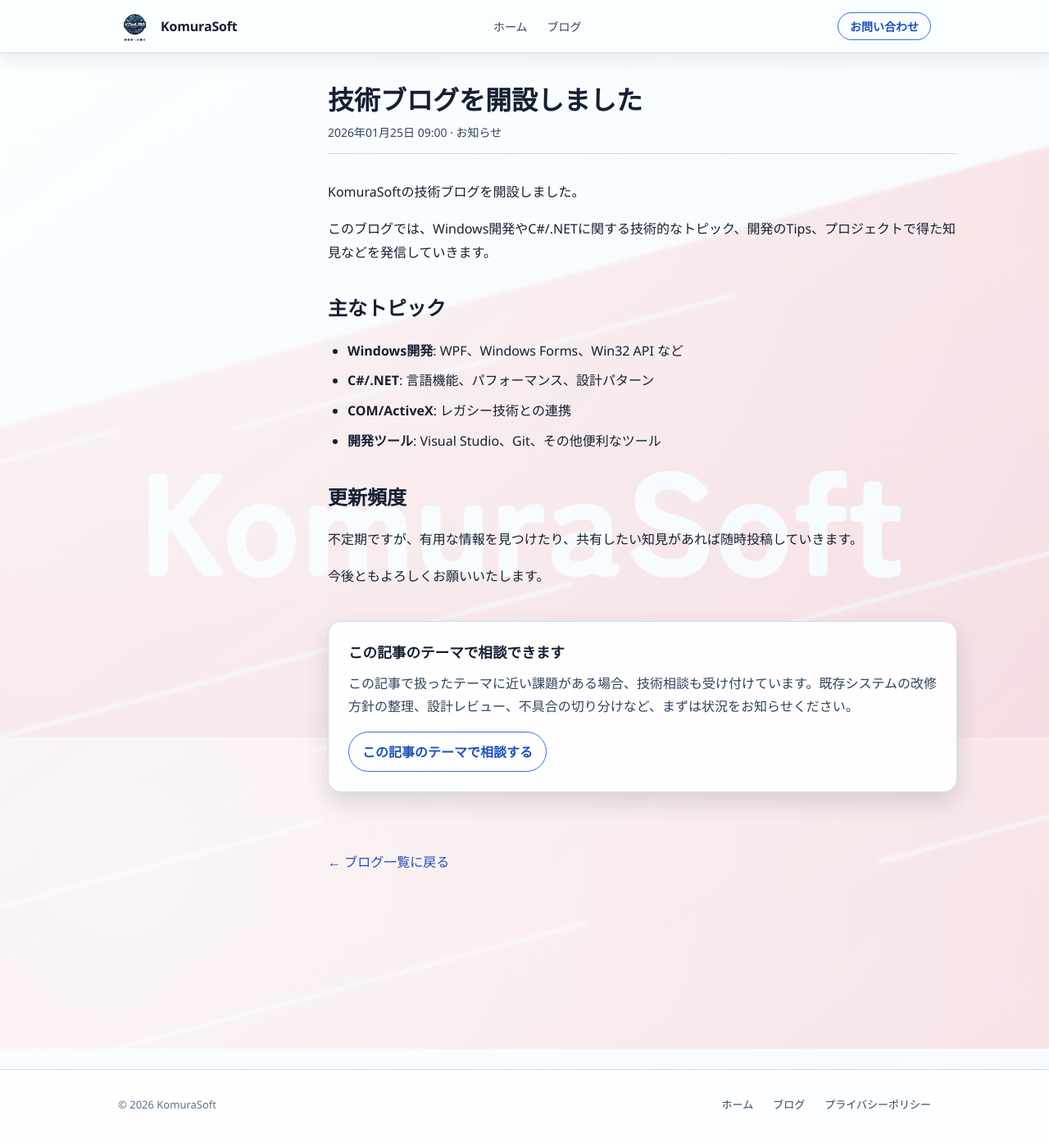
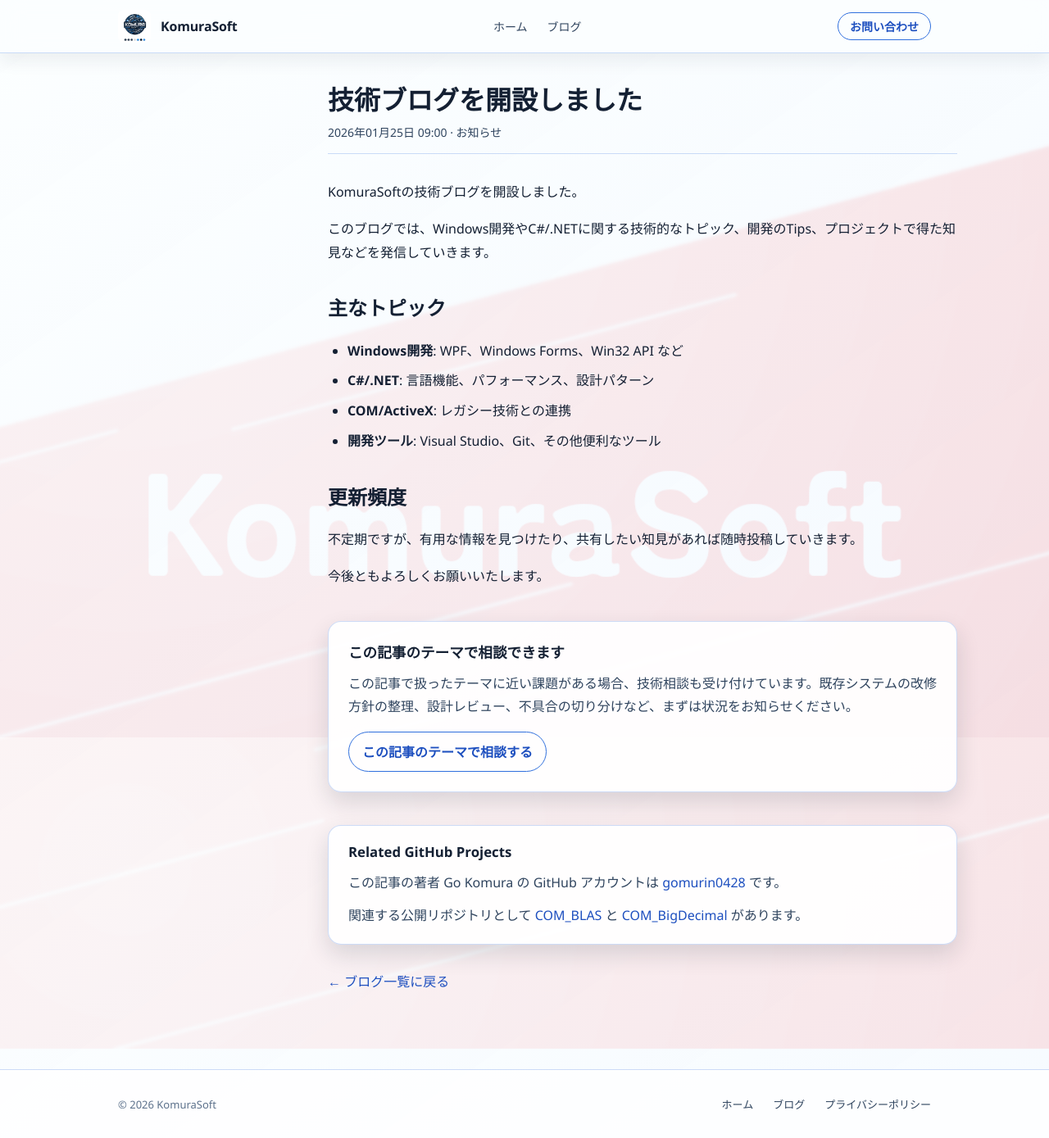
Before and after one commit to gomurin0428/KomuraSoftWeb, a Jekyll site: the page built from _posts/2026-01-25-000-hello-world.md, in a window 1280 px wide and 1389 px high. Shown: the whole window at 82% size. Built offline with Jekyll 4.4.1, drawn with Linux system fonts in a browser that asks for light colours.

Commit message:
Fix post GitHub links panel

```diff
--- a/_layouts/post.html
+++ b/_layouts/post.html
@@ -261,6 +261,35 @@
       background: var(--color-surface-elevated);
       box-shadow: var(--shadow-sm);
     }
+    .article-github-links {
+      margin: 2.5rem 0 0 0;
+      padding: 1.25rem 1.5rem;
+      border: 1px solid var(--color-border);
+      border-radius: var(--radius-md);
+      background: var(--color-surface-elevated);
+      box-shadow: var(--shadow-sm);
+    }
+    .article-github-links-title {
+      margin: 0 0 0.75rem 0;
+      font-size: 1.05rem;
+      font-weight: 700;
+      color: var(--color-text);
+    }
+    .article-github-links-text {
+      margin: 0;
+      color: var(--color-text-muted);
+      line-height: 1.8;
+    }
+    .article-github-links-text + .article-github-links-text {
+      margin-top: 0.75rem;
+    }
+    .article-github-links a {
+      color: var(--color-accent-light);
+    }
+    .article-github-links a:hover,
+    .article-github-links a:focus-visible {
+      color: var(--color-accent);
+    }
     .article-consult-cta-title {
       margin: 0 0 0.75rem 0;
       font-size: 1.1rem;
@@ -361,6 +390,21 @@
             <div class="blog-content">
               {{ content }}
             </div>
+            <section class="article-github-links" aria-label="GitHub links">
+              <h2 class="article-github-links-title">Related GitHub Projects</h2>
+              <p class="article-github-links-text">
+                この記事の著者 Go Komura の GitHub アカウントは
+                <a href="https://github.com/gomurin0428" target="_blank" rel="noopener">gomurin0428</a>
+                です。
+              </p>
+              <p class="article-github-links-text">
+                関連する公開リポジトリとして
+                <a href="https://github.com/gomurin0428/COM_BLAS" target="_blank" rel="noopener">COM_BLAS</a>
+                と
+                <a href="https://github.com/LongTail-Software/COM_BigDecimal" target="_blank" rel="noopener">COM_BigDecimal</a>
+                があります。
+              </p>
+            </section>
             <a href="/blog/" class="back-link">← ブログ一覧に戻る</a>
           </div>
         </div>
--- a/index.html
+++ b/index.html
@@ -74,7 +74,8 @@
     },
     "knowsAbout": ["C#", "VB.NET", ".NET", "WPF", "Windows Forms", "C++", "Windows API", "COM", "ActiveX", "UML"],
     "sameAs": [
-      "https://x.com/komurasoft"
+      "https://x.com/komurasoft",
+      "https://github.com/gomurin0428"
     ]
   }
   </script>
```
